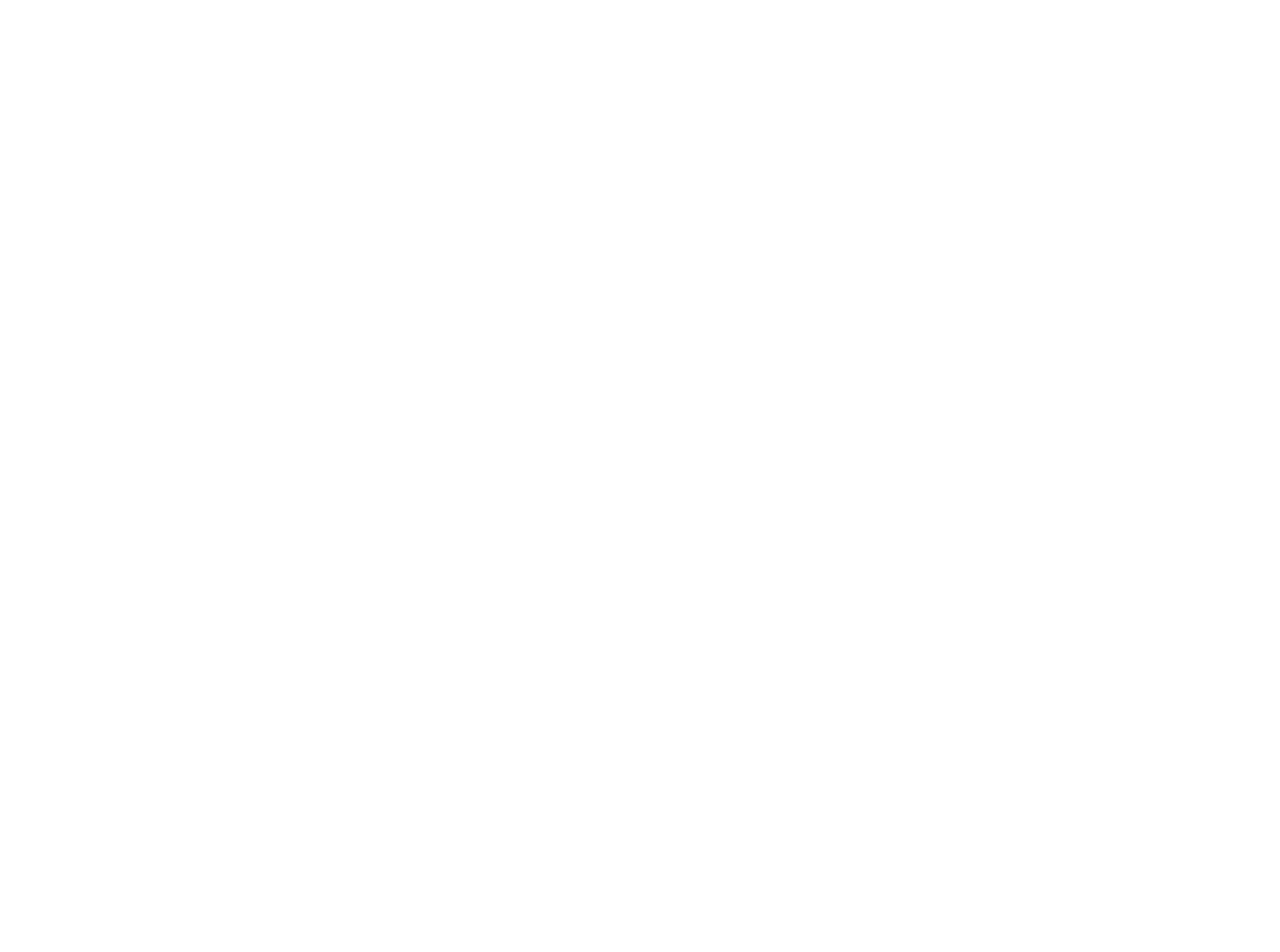
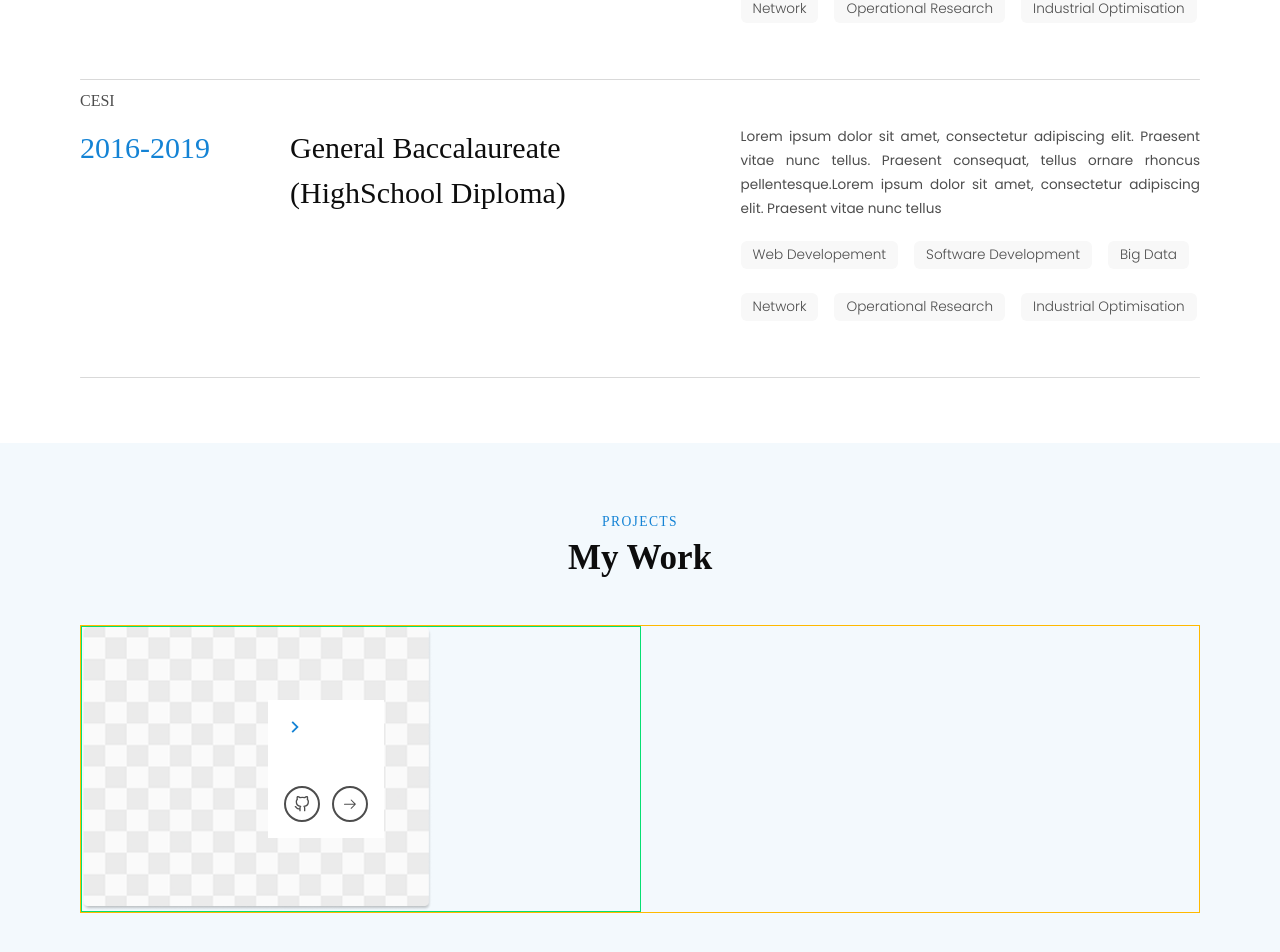
Before and after one commit to LouisJagueneau/PortfolioV2, a React (Vite) app in the folder portfolioV2/: page / in a window 1280 px wide. Shown: the part 2540-3492 px from the top of the page. Before the commit the page ends 1906 px from the top, so only its background shows below. Built offline with nearby package versions, Linux system fonts and the light colour scheme; a web font is replaced by a local one.

Commit message:
education section completely finished + work section in progress

```diff
--- /dev/null
+++ b/portfolioV2/src/components/EducationCard.jsx
@@ -0,0 +1,41 @@
+function EducationCard({ tags = [], fromDate, toDate, school, description, title, borderUp, borderDown }) {
+    return (
+        <div>
+            <div>
+                <span className={`bg-[#D9D9D9] dark:bg-[#D9D9D9] w-full h-[0.5px] rounded-full mb-2 ${borderUp === 'true' ? 'flex' : 'hidden'}`}></span>
+                <span className="text-text-muted dark:text-text-dark font-rem font-light">{school}</span>
+            </div>
+            <div className="flex flex-col gap-8 mt-3 mb-8
+                            md:flex-row md:gap-12">
+                <div className="flex flex-col items-center text-center
+                                md:w-1/2 md:text-start md:items-start
+                                xl:flex-row xl:gap-20 xl:w-2/3">
+                    <div className="font-rem font-light text-primary text-[27px] xl:text-[30px]">
+                        <time datetime={fromDate}>{fromDate}</time>-<time datetime={toDate}>{toDate}</time>
+                    </div>
+                    <h3 className="font-rem font-medium text-text dark:text-text-dark text-[27px] xl:text-[30px]">{title}</h3>
+                </div>
+                <div className="flex flex-col gap-5
+                                md:w-1/2">
+                    <p className="font-poppins text-[0.85rem] text-justify text-text-muted dark:text-text-muted-dark leading-6">{description}</p>
+                    <div className="flex flex-wrap gap-x-4 gap-y-6 w-full">
+                        {tags.map((tag, index) => (
+                            <span
+                                key={index}
+                                className="px-3 py-1 font-light rounded-md font-poppins text-[0.85rem] bg-bg-light dark:bg-bg-light-dark text-text-muted dark:text-text-muted-dark"
+                            >
+                                {tag}
+                            </span>
+                        ))}
+                        <span className="flex-1"></span>
+                    </div>
+                </div>
+            </div>
+            <div>
+                <span className={`bg-[#D9D9D9] dark:bg-[#D9D9D9] w-full h-[0.5px] flex rounded-full mb-2 ${borderDown === 'true' ? 'flex' : 'hidden'}`}></span>
+            </div>
+        </div>
+    )
+}
+
+export default EducationCard
--- /dev/null
+++ b/portfolioV2/src/components/WorkCard.jsx
@@ -0,0 +1,41 @@
+import tempImage from '../assets/tempImage.png'
+import { RiArrowRightSLine } from "react-icons/ri";
+import { FiGithub } from "react-icons/fi";
+import { GoArrowRight } from "react-icons/go";
+
+function WorkCard({ tags = [], githubLink, websiteLink, description, title }) {
+    return (
+        <div className="border-1 border-amber-400">
+            <div className="border-1 relative border-green-400 flex flex-row items-center w-[560px]">
+                <img src={tempImage} alt="tempImage" className='object-cover h-auto w-[350px]' />
+                <div className='bg-bg dark:bg-bg-dark p-4 absolute left-1/3 flex flex-col gap-4'>
+                    <div className='flex items-center'>
+                        <RiArrowRightSLine className="text-primary text-[23px] xl:text-[22px]" />
+                        <h4 className="font-rem text-[18px] text-text dark:text-text-dark">{title}</h4>
+                    </div>
+                    <div className='flex flex-wrap'>
+                        {tags.map((tag, index) => {
+                            return (
+                                <span className='font-poppins text-[0.80rem] text-primary px-2 py-[1px] border-1 border-primary rounded-md '>{tag}</span>
+                            )
+                        })}
+
+                    </div>
+                    <p className='text-text-muted dark:text-text-muted-dark text-justify text-[0.80rem] font-poppins leading-6'>{description}</p>
+                    <div className='flex gap-3'>
+                        <a href={githubLink} target='_blank' rel='noopener noreferrer' className='rounded-full border-2 border-text-muted dark:border-text-muted-dark text-text-muted dark:text-text-muted-dark inline-flex p-2 cursor-pointer hover:bg-text-muted hover:text-white dark:hover:bg-text-muted-dark dark:hover:text-black transition-all duration-300'>
+                            <FiGithub />
+                        </a>
+
+                        <a href={websiteLink} target='_blank' rel='noopener noreferrer' className='rounded-full border-2 border-text-muted dark:border-text-muted-dark text-text-muted dark:text-text-muted-dark inline-flex p-2 cursor-pointer hover:bg-text-muted hover:text-white dark:hover:bg-text-muted-dark dark:hover:text-black transition-all duration-300'>
+                            <GoArrowRight />
+                        </a>
+                    </div>
+
+                </div>
+            </div>
+        </div>
+    )
+}
+
+export default WorkCard
--- a/portfolioV2/src/pages/Home.jsx
+++ b/portfolioV2/src/pages/Home.jsx
@@ -4,6 +4,9 @@
 import SidePanelPC from "../components/SidePanelPC";
 import IntroductionCard from "../components/IntroductionCard";
 import CareerTimeLine from "../components/CareerTimeLine";
+import EducationCard from "../components/EducationCard";
+import WorkCard from "../components/WorkCard";
+
 
 // Icons
 import { MdOutlineFileDownload } from "react-icons/md";
@@ -135,6 +138,33 @@
                 </div>
             </section>
 
+            <section className="bg-bg dark:bg-bg-dark container mx-auto px-[20px] md:px-[40px] lg:px-[60px] xl:px-[80px] 2xl:px-[100px] my-[65px]">
+                {/* Title Div */}
+                <div className="text-center xl:text-start mb-10">
+                    <span className="uppercase font-rem text-primary tracking-widest text-[0.85rem] ">Education</span>
+                    <h2 className="font-rem font-bold text-[35px] text-text dark:text-text-dark">Diploma Pathway</h2>
+                </div>
+
+                <div className="">
+                    <EducationCard title='Work-study Engineering Programme' fromDate='2021' toDate='2025' school='CESI' tags={["Web Developement", "Software Development", "Big Data", "Network", "Operational Research", "Industrial Optimisation"]} borderDown='false' borderUp='true' description='Lorem ipsum dolor sit amet, consectetur adipiscing elit. Praesent vitae nunc tellus. Praesent consequat, tellus ornare rhoncus pellentesque.Lorem ipsum dolor sit amet, consectetur adipiscing elit. Praesent vitae nunc tellus' />
+                    <EducationCard title='Integrated Preparatory Class' fromDate='2019' toDate='2021' school='CESI' tags={["Web Developement", "Software Development", "Big Data", "Network", "Operational Research", "Industrial Optimisation"]} borderDown='false' borderUp='true' description='Lorem ipsum dolor sit amet, consectetur adipiscing elit. Praesent vitae nunc tellus. Praesent consequat, tellus ornare rhoncus pellentesque.Lorem ipsum dolor sit amet, consectetur adipiscing elit. Praesent vitae nunc tellus' />
+                    <EducationCard title='General Baccalaureate (HighSchool Diploma)' fromDate='2016' toDate='2019' school='CESI' tags={["Web Developement", "Software Development", "Big Data", "Network", "Operational Research", "Industrial Optimisation"]} borderDown='true' borderUp='true' description='Lorem ipsum dolor sit amet, consectetur adipiscing elit. Praesent vitae nunc tellus. Praesent consequat, tellus ornare rhoncus pellentesque.Lorem ipsum dolor sit amet, consectetur adipiscing elit. Praesent vitae nunc tellus' />
+                </div>
+            </section>
+
+            <section className="bg-bg-secondary dark:bg-bg-secondary-dark">
+                <div className="container mx-auto px-[20px] md:px-[40px] lg:px-[60px] xl:px-[80px] 2xl:px-[100px] py-[65px]">
+                    {/* Title Div */}
+                    <div className="text-center mb-10">
+                        <span className="uppercase font-rem text-primary tracking-widest text-[0.85rem] ">Projects</span>
+                        <h2 className="font-rem font-bold text-[35px] text-text dark:text-text-dark">My Work</h2>
+                    </div>
+                    <div>
+                        <WorkCard />
+                    </div>
+
+                </div>
+            </section>
 
         </div >
     )
```
Also changed, not shown: portfolioV2/src/assets/tempImage.png (added).
